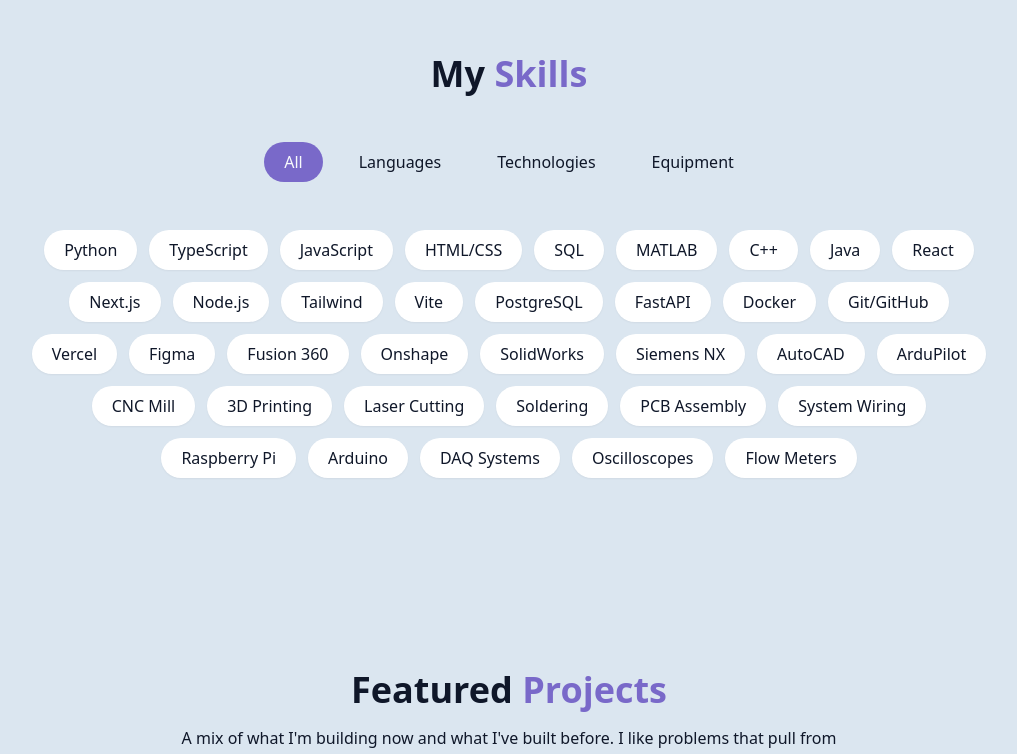
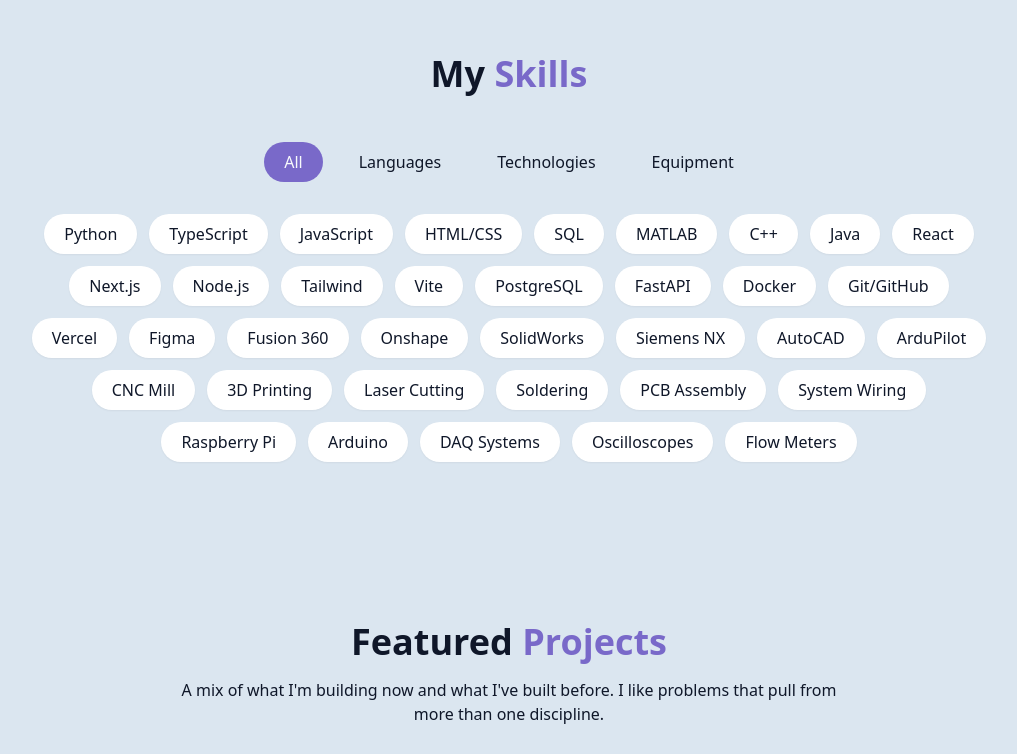
Before and after one commit to Sebacaraballo/Beautiful_Portfolio, a React (Vite) app: page / in a window 1280 px wide. Shown: the part 2356-3110 px from the top of the page, without its empty margins (131-1148 px from the left). Built offline with nearby package versions, Linux system fonts and the light colour scheme.

Commit message:
style: tighten Skills section vertical spacing for the shorter chip layout
Co-Authored-By: Claude Fable 5 <noreply@anthropic.com>

```diff
--- a/src/components/SkillsSection.jsx
+++ b/src/components/SkillsSection.jsx
@@ -65,14 +65,14 @@ export const SkillsSection = () => {
     return (
         <section
             id="skills"
-            className="py-24 px-4 relative bg-secondary"
+            className="pt-24 pb-16 px-4 relative bg-secondary"
         >
             <div className="container mx-auto max-w-5xl">
                 <h2 className="text-3xl md:text-4xl font-bold mb-12 text-center">
                     My <span className="text-primary">Skills</span>
                 </h2>
 
-                <div className="flex flex-wrap justify-center gap-4 mb-12">
+                <div className="flex flex-wrap justify-center gap-4 mb-8">
                     {categories.map((category, key) => (
                         <button
                             key={key}
```
